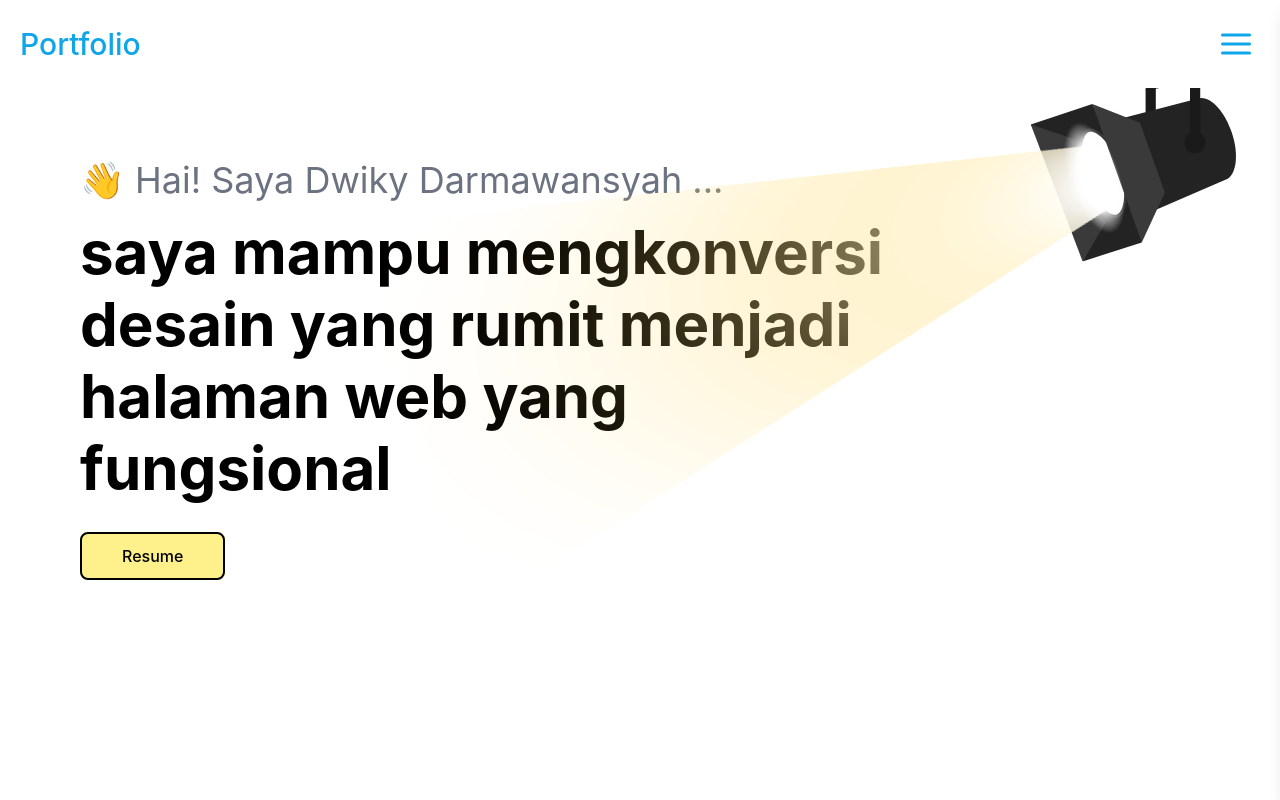
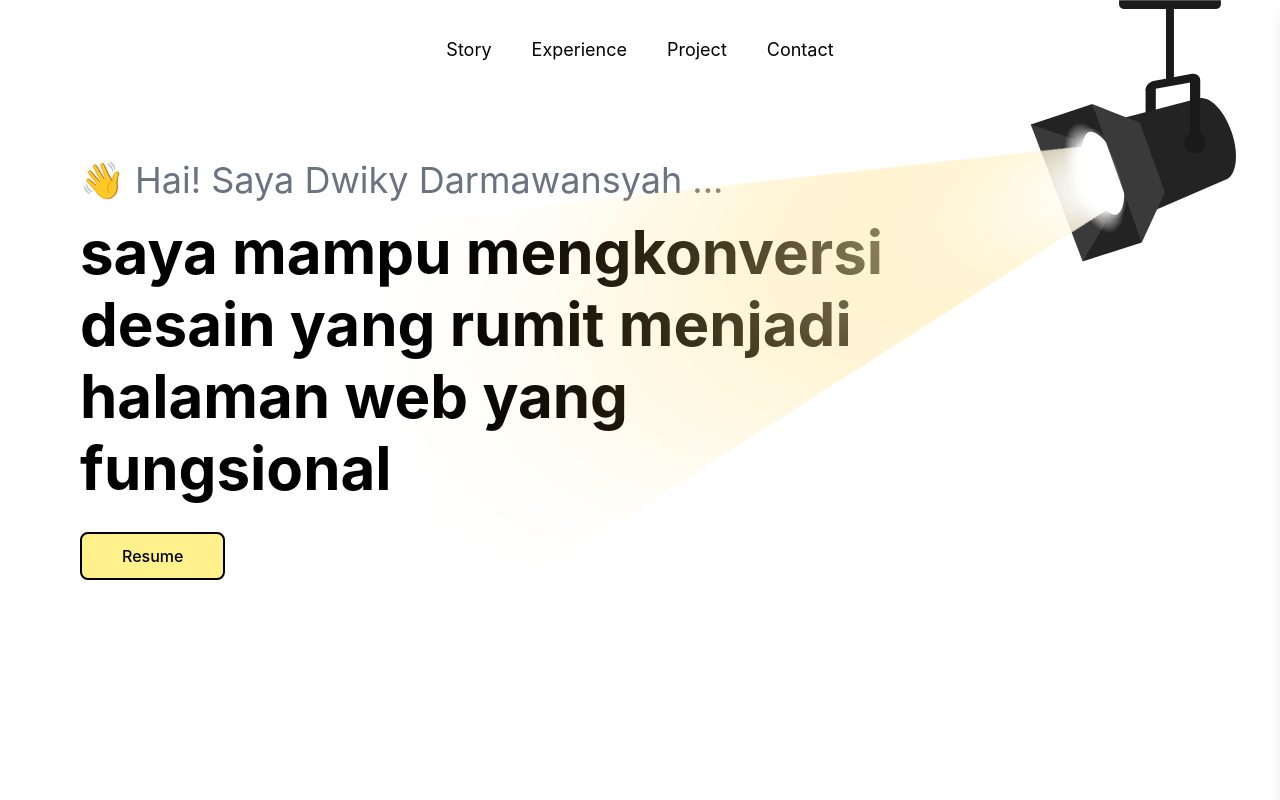
Before and after one commit to DwkLoki/portfolio-website, a React (Create React App) app: page / in a window 1280 px wide. Shown: the top 800 px of the page. Built offline with nearby package versions, Linux system fonts and the light colour scheme.

Commit message:
responsive navbar selesai

```diff
--- a/src/App.js
+++ b/src/App.js
@@ -24,12 +24,12 @@ function App() {
             </a>
           </div>
         </div>
-        <div className='absolute w-4/5 top-0 -right-10 hidden xl:block'>
+        <div className='absolute w-4/5 top-0 -right-10 z-20 hidden xl:block pointer-events-none'>
           <img src='./images/lampu-sorott.svg' alt='lampu sorot'/>
         </div>
       </section>
 
-      <section id='story' className='xl:mx-24 pt-16 mt-56 lg:mt-0 lg:mx-12 sm:mx-10 mx-5'>
+      <section id='story' className='xl:mx-24 xl:mt-10 pt-16 mt-56 lg:mt-40 lg:mx-12 sm:mx-10 mx-5'>
         <div className='flex items-center space-x-5'>
           <div className='md:text-8xl text-6xl'>
             😎
--- a/src/components/Navbar.jsx
+++ b/src/components/Navbar.jsx
@@ -56,12 +56,12 @@ const Navbar = () => {
 
     return (
         <nav
-            className={`fixed flex items-center justify-between top-0 left-0 right-0 z-50 bg-white p-5 shadow-md transition-all duration-500 ${isVisible ? "translate-y-0" : "-translate-y-full"}
-            ${isTop ? "bg-transparent -z-10 shadow-none" : "bg-white/70 backdrop-blur shadow-md"}`}
+            className={`fixed lg:justify-center flex items-center justify-between top-0 left-0 right-0 bg-white p-5 shadow-md transition-all duration-500 ${isVisible ? "translate-y-0" : "-translate-y-full"}
+            ${isTop ? "bg-transparent z-10 shadow-none" : "bg-white/70 backdrop-blur z-30 shadow-md"}`}
         >
-            <h1 className="text-3xl font-medium text-sky-500">Portfolio</h1>
+            <h1 className="lg:hidden text-3xl font-medium text-sky-500">Portfolio</h1>
             <button
-                className="relative text-4xl text-sky-500 w-12 h-12 flex items-center justify-center overflow-hidden z-20"
+                className="lg:hidden relative text-4xl text-sky-500 w-12 h-12 flex items-center justify-center overflow-hidden z-20"
                 onClick={handleMenu}
             >
                 <div
@@ -85,6 +85,7 @@ const Navbar = () => {
                                 duration={500}
                                 className="text-lg font-medium text-black hover:text-sky-500 cursor-pointer"
                                 activeClass="text-sky-500"
+                                onClick={() => setIsOpen(false)} // Menutup menu saat item diklik
                             >
                                 {section}
                             </Link>
@@ -102,8 +103,8 @@ const Navbar = () => {
             {/* <button className="text-4xl text-sky-500 relative overflow-hidden" onClick={handleMenu}>
                 {isOpen ? <FiX /> : <FiMenu />}
             </button> */}
-            {/* <ul
-                className="flex justify-center space-x-10 py-4 text-lg"
+            <ul
+                className="lg:flex justify-center space-x-10 py-4 text-lg hidden"
             >
                 {["Story", "Experience", "Project", "Contact"].map((section) => (
                     <li key={section}>
@@ -118,7 +119,7 @@ const Navbar = () => {
                         </Link>
                     </li>
                 ))}
-            </ul> */}
+            </ul>
         </nav>
     );
 };
```
